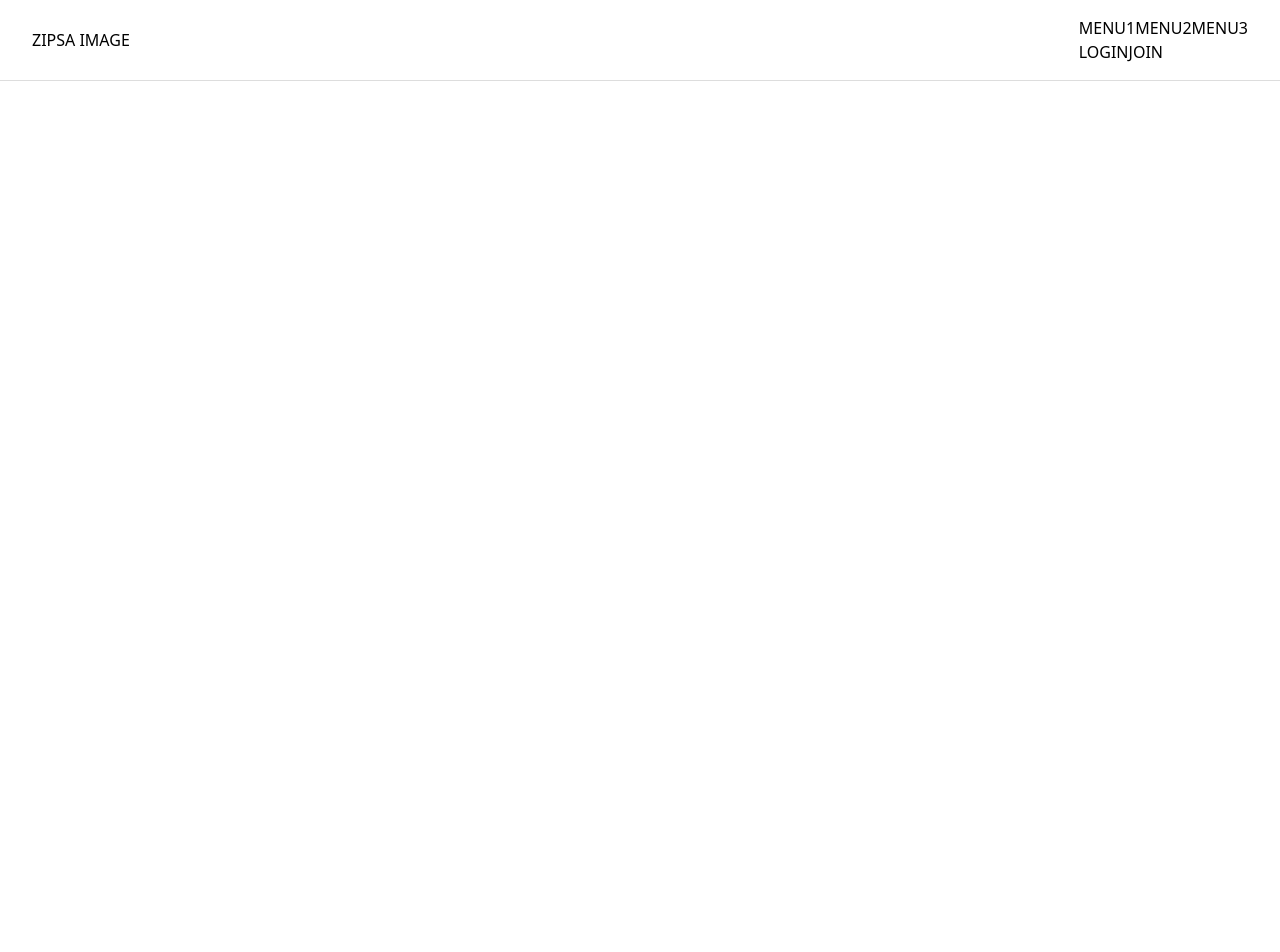
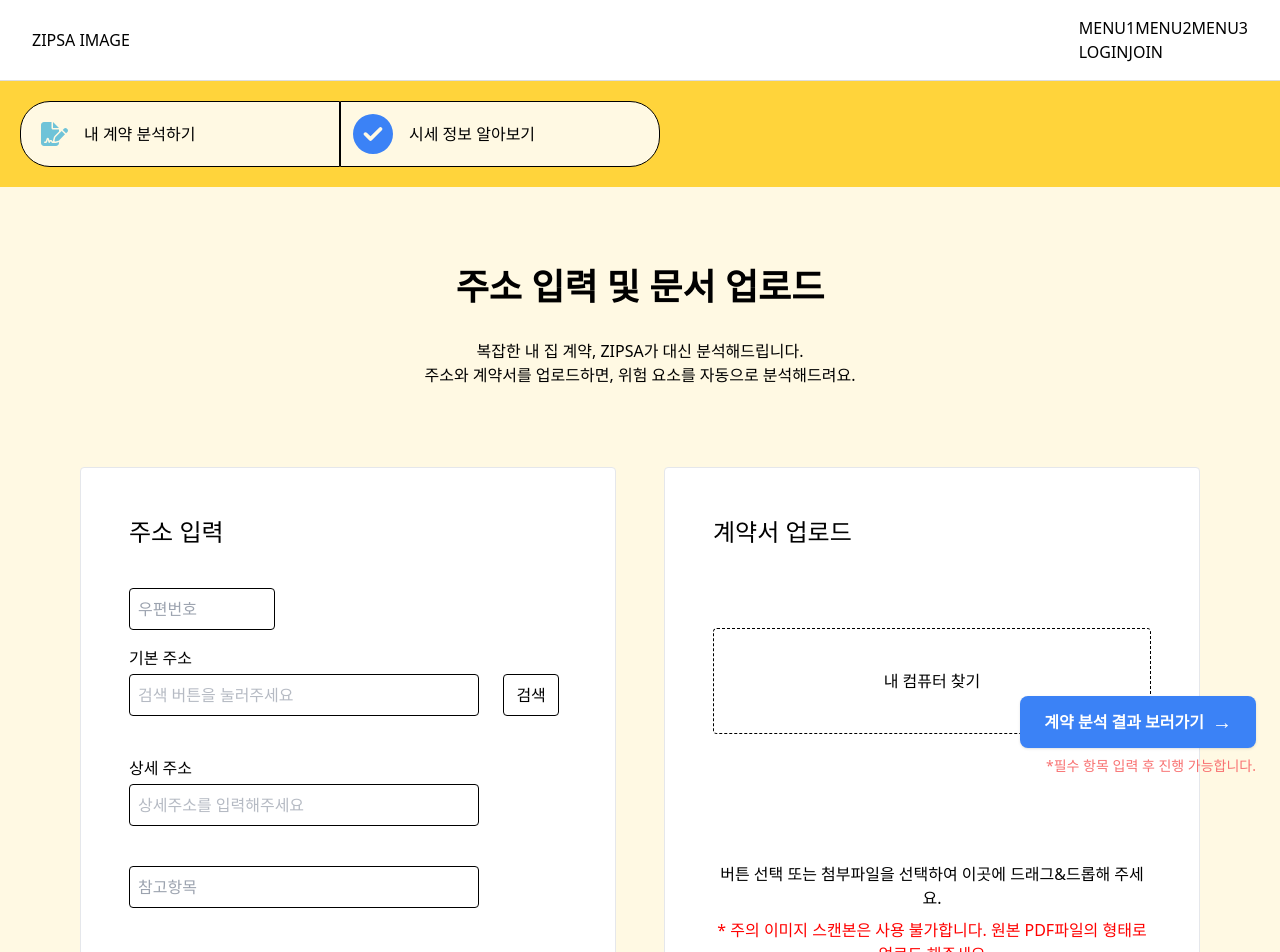
Before and after one commit to project-zipsa/client, a Vue app: page /docu/upload in a window 1280 px wide. Shown: the top 952 px of the page. Before the commit the page ends 800 px from the top, so only its background shows below. Built offline with nearby package versions, Linux system fonts and the light colour scheme.

Commit message:
✨ [feat]: 문서 업로드 (axios 이전)
#7

```diff
--- a/package.json
+++ b/package.json
@@ -11,6 +11,9 @@
     "format": "prettier --write src/"
   },
   "dependencies": {
+    "axios": "^1.9.0",
+    "dotenv": "^16.5.0",
+    "pinia": "^3.0.2",
     "vue": "^3.5.13",
     "vue-router": "^4.5.0"
   },
--- a/src/main.js
+++ b/src/main.js
@@ -4,8 +4,11 @@ import { createApp } from 'vue'
 import App from './App.vue'
 import router from './router'
 
+import { createPinia } from 'pinia'
+
 const app = createApp(App)
 
 app.use(router)
+app.use(createPinia())
 
 app.mount('#app')
--- /dev/null
+++ b/src/pages/Docu/DocuUpload.vue
@@ -0,0 +1,205 @@
+<template>
+  <div class="bg-[#FFF9E3] min-h-screen">
+    <div class="flex bg-[#FFD43B] p-5">
+      <router-link
+        to="/docu/upload"
+        class="flex bg-[#FFF9E3] p-5 w-80 rounded-[30px_0_0_30px] border-[0.5px] border-solid border-[black]"
+      >
+        <img src="@/assets/c-before.svg" alt="" class="pr-4" />
+        <button class="font-light">내 계약 분석하기</button>
+      </router-link>
+      <router-link
+        to="/"
+        class="flex bg-[#FFF9E3] p-3 w-80 rounded-[0_30px_30px_0] border-[0.5px] border-solid border-[black]"
+      >
+        <img src="@/assets/c-after.svg" alt="" class="pr-4" />
+        <button class="font-light">시세 정보 알아보기</button>
+      </router-link>
+    </div>
+
+    <div class="flex flex-col items-center">
+      <h1 class="font-bold text-4xl p-8 pt-20">주소 입력 및 문서 업로드</h1>
+      <p class="font-light">복잡한 내 집 계약, ZIPSA가 대신 분석해드립니다.</p>
+      <p class="font-light">주소와 계약서를 업로드하면, 위험 요소를 자동으로 분석해드려요.</p>
+    </div>
+
+    <section class="flex">
+      <form
+        action=""
+        class="flex flex-col bg-white m-20 mr-6 w-1/2 p-12 border-gray border-[1px] rounded"
+      >
+        <h2 class="text-2xl pb-10">주소 입력</h2>
+        <input
+          type="text"
+          id="sample6_postcode"
+          placeholder="우편번호"
+          class="mb-4 p-2 border-black border-[1px] rounded w-2/6"
+        />
+        <p class="font-light pb-1">기본 주소</p>
+        <div class="flex pb-10">
+          <input
+            type="text"
+            id="sample6_address"
+            placeholder="검색 버튼을 눌러주세요"
+            class="placeholder-gray-400 pl-2 placeholder-opacity-75 border-black border-[1px] w-4/5 rounded"
+          />
+          <button
+            type="button"
+            @click="execDaumPostcode"
+            class="border-black border-[1px] rounded p-2 pr-3 pl-3 ml-6"
+          >
+            검색
+          </button>
+        </div>
+
+        <div class="pb-10">
+          <p class="font-light pb-1">상세 주소</p>
+          <input
+            type="text"
+            id="sample6_detailAddress"
+            placeholder="상세주소를 입력해주세요"
+            class="placeholder-gray-400 placeholder-opacity-75 border-black border-[1px] rounded p-2 w-4/5"
+          />
+        </div>
+
+        <input
+          type="text"
+          id="sample6_extraAddress"
+          placeholder="참고항목"
+          class="mb-4 p-2 border-black border-[1px] rounded w-4/5"
+        />
+      </form>
+
+      <div class="flex flex-col bg-white m-20 ml-6 w-1/2 p-12 border-gray border-[1px] rounded">
+        <h2 class="text-2xl mb-20">계약서 업로드</h2>
+        <form action="">
+          <div class="flex w-full text-center">
+            <input id="upload" type="file" @change="setFile" class="hidden" />
+            <label
+              v-if="!isUploaded"
+              for="upload"
+              class="w-full border-dashed border-[1px] border-[black] rounded p-10"
+            >
+              내 컴퓨터 찾기
+            </label>
+            <div v-else-if="isUploaded" class="flex w-full">
+              <p class="text-gray-700 flex-1 border border-black border-r-0 rounded-l px-4 py-2">
+                선택된 파일: {{ fileName }}
+              </p>
+              <button
+                @click="resetFile"
+                class="border border-black border-l-0 rounded-r px-4 py-2 hover:bg-gray-100 hover:bg-red-100 transition"
+              >
+                X
+              </button>
+            </div>
+          </div>
+        </form>
+
+        <div class="mt-32 text-center flex flex-col gap-2">
+          <p class="font-light">버튼 선택 또는 첨부파일을 선택하여 이곳에 드래그&드롭해 주세요.</p>
+          <p class="font-light text-[red]">
+            * 주의 이미지 스캔본은 사용 불가합니다. 원본 PDF파일의 형태로 업로드 해주세요
+          </p>
+        </div>
+      </div>
+    </section>
+
+    <div class="fixed bottom-6 right-6 flex flex-col items-end gap-2 z-50">
+      <button
+        class="flex items-center gap-2 bg-blue-500 text-white font-semibold px-6 py-3 rounded-lg shadow hover:bg-blue-600 transition"
+        @click.prevent="addFileData"
+      >
+        계약 분석 결과 보러가기
+        <span class="text-xl">→</span>
+      </button>
+      <p class="text-sm text-red-400">*필수 항목 입력 후 진행 가능합니다.</p>
+    </div>
+  </div>
+</template>
+<script setup>
+import { useDocsStore } from '@/stores/docs/getData'
+import { onMounted, ref } from 'vue'
+
+const store = useDocsStore()
+let { uploadFile } = store
+
+let file = ref(null)
+let fileName = ref('')
+let isUploaded = ref(false)
+
+function setFile(event) {
+  file = event.target.files[0]
+  fileName.value = file.name
+  isUploaded.value = true
+}
+function resetFile(event) {
+  file = null
+  isUploaded.value = false
+}
+
+const formData = new FormData()
+formData.append('file', file.value)
+
+const addFileData = () => {
+  uploadFile(file)
+  file = null
+}
+
+onMounted(() => {
+  const script = document.createElement('script')
+  script.src = '//t1.daumcdn.net/mapjsapi/bundle/postcode/prod/postcode.v2.js'
+  script.defer = true
+  document.head.appendChild(script)
+})
+
+function execDaumPostcode() {
+  new daum.Postcode({
+    oncomplete: function (data) {
+      // 팝업에서 검색결과 항목을 클릭했을때 실행할 코드를 작성하는 부분.
+
+      // 각 주소의 노출 규칙에 따라 주소를 조합한다.
+      // 내려오는 변수가 값이 없는 경우엔 공백('')값을 가지므로, 이를 참고하여 분기 한다.
+      var addr = '' // 주소 변수
+      var extraAddr = '' // 참고항목 변수
+
+      //사용자가 선택한 주소 타입에 따라 해당 주소 값을 가져온다.
+      if (data.userSelectedType === 'R') {
+        // 사용자가 도로명 주소를 선택했을 경우
+        addr = data.roadAddress
+      } else {
+        // 사용자가 지번 주소를 선택했을 경우(J)
+        addr = data.jibunAddress
+      }
+
+      // 사용자가 선택한 주소가 도로명 타입일때 참고항목을 조합한다.
+      if (data.userSelectedType === 'R') {
+        // 법정동명이 있을 경우 추가한다. (법정리는 제외)
+        // 법정동의 경우 마지막 문자가 "동/로/가"로 끝난다.
+        if (data.bname !== '' && /[동|로|가]$/g.test(data.bname)) {
+          extraAddr += data.bname
+        }
+        // 건물명이 있고, 공동주택일 경우 추가한다.
+        if (data.buildingName !== '' && data.apartment === 'Y') {
+          extraAddr += extraAddr !== '' ? ', ' + data.buildingName : data.buildingName
+        }
+        // 표시할 참고항목이 있을 경우, 괄호까지 추가한 최종 문자열을 만든다.
+        if (extraAddr !== '') {
+          extraAddr = ' (' + extraAddr + ')'
+        }
+        // 조합된 참고항목을 해당 필드에 넣는다.
+        document.getElementById('sample6_extraAddress').value = extraAddr
+      } else {
+        document.getElementById('sample6_extraAddress').value = ''
+      }
+
+      // 우편번호와 주소 정보를 해당 필드에 넣는다.
+      document.getElementById('sample6_postcode').value = data.zonecode
+      document.getElementById('sample6_address').value = addr
+      // 커서를 상세주소 필드로 이동한다.
+      document.getElementById('sample6_detailAddress').focus()
+    },
+  }).open()
+}
+</script>
+<style></style>
--- a/src/pages/DocuUpload.vue
+++ /dev/null
@@ -1,7 +0,0 @@
-<template lang="">
-  <div></div>
-</template>
-<script>
-export default {}
-</script>
-<style lang=""></style>
--- a/src/router/index.js
+++ b/src/router/index.js
@@ -34,17 +34,17 @@ const router = createRouter({
     {
       path: '/docu/upload',
       name: 'docu-upload',
-      component: () => import('@/pages/DocuUpload.vue'),
+      component: () => import('@/pages/Docu/DocuUpload.vue'),
     },
     {
       path: '/docu/loading',
       name: 'docu-loading',
-      component: () => import('@/pages/DocuLoading.vue'),
+      component: () => import('@/pages/Docu/DocuLoading.vue'),
     },
     {
       path: '/docu/result',
       name: 'docu-result',
-      component: () => import('@/pages/DocuResult.vue'),
+      component: () => import('@/pages/Docu/DocuResult.vue'),
     },
   ],
 })
--- /dev/null
+++ b/src/stores/docs/getData.js
@@ -0,0 +1,24 @@
+import axios from 'axios'
+import { defineStore } from 'pinia'
+
+const baseURL = 'http://localhost:8080'
+
+export const useDocsStore = defineStore('storeId', {
+  state: () => ({
+    contents: [],
+  }),
+  actions: {
+    async uploadFile(payload) {
+      try {
+        const { data } = await axios.post('http://localhost:8080/', payload, {
+          headers: {
+            'Content-Type': 'multipart/form-data',
+          },
+        })
+        console.log(payload)
+      } catch (err) {
+        console.log(err)
+      }
+    },
+  },
+})
```
Also changed, not shown: src/pages/Docu/DocuLoading.vue (renamed from src/pages/DocuLoading.vue), src/pages/Docu/DocuResult.vue (renamed from src/pages/DocuResult.vue), 2 other files (tests, documents, lock files or other folders).
